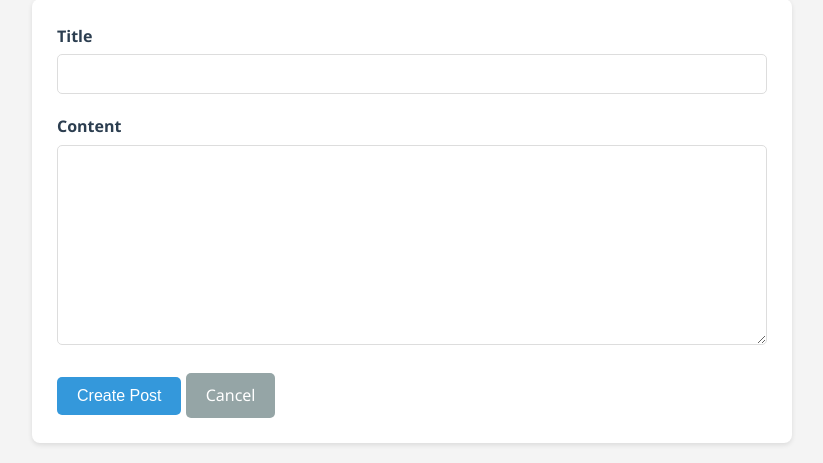
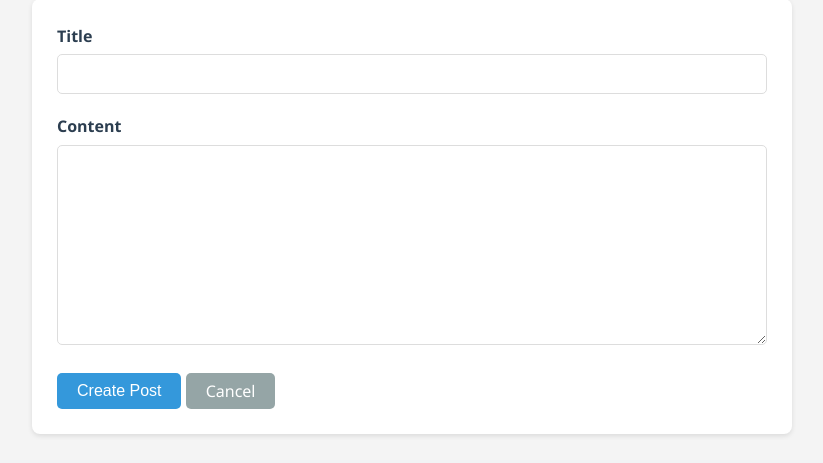
Before and after one commit to yukiseno/flask_blog, a Flask app: page /create in a window 1280 px wide. Shown: the part 340-803 px from the top of the page, without its empty margins (228-1051 px from the left). After the commit the page ends 776 px from the top, so only its background shows below. Run offline with Flask 3, Linux system fonts and the light colour scheme; a user stored in the database is signed in.

Commit message:
styling adjustment

```diff
--- a/static/style.css
+++ b/static/style.css
@@ -110,6 +110,8 @@ nav a:hover {
   border: none;
   cursor: pointer;
   font-size: 1em;
+  vertical-align: middle;
+  line-height: 1;
 }
 
 .btn:hover {
```
